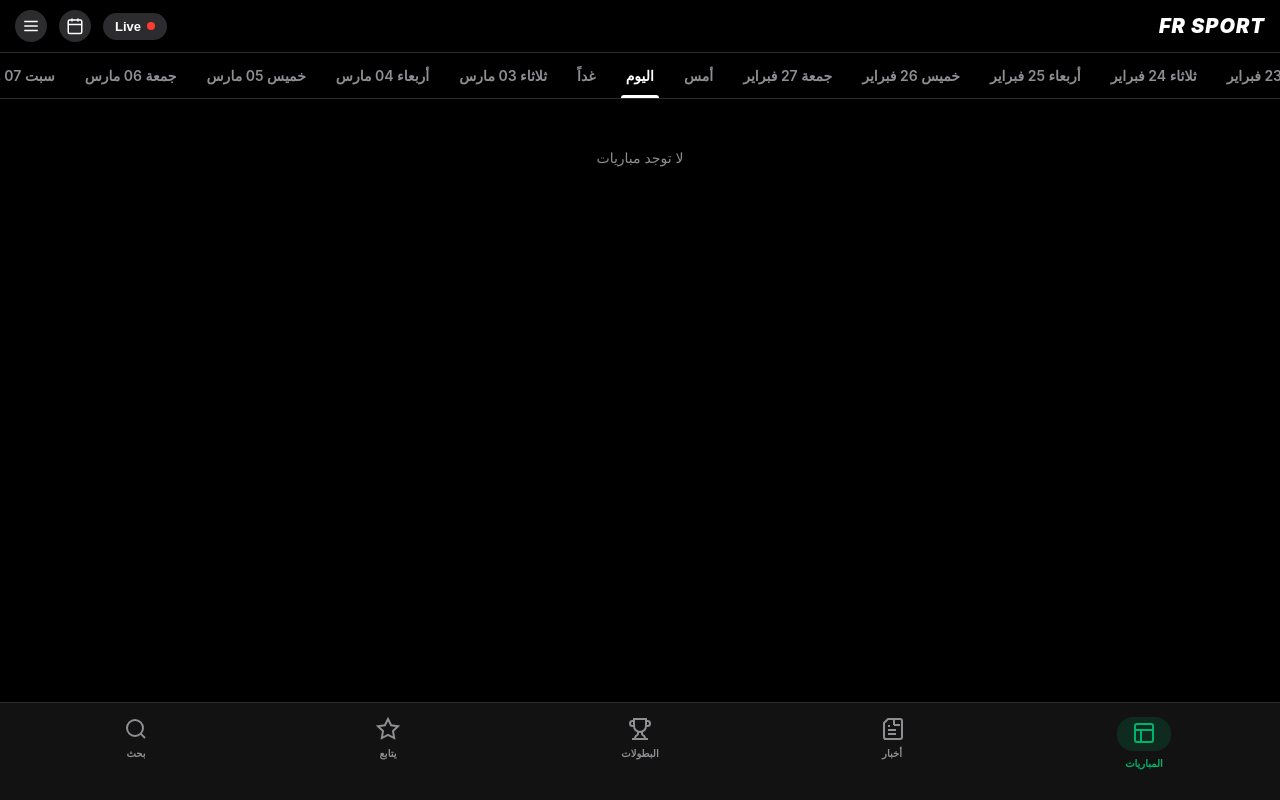
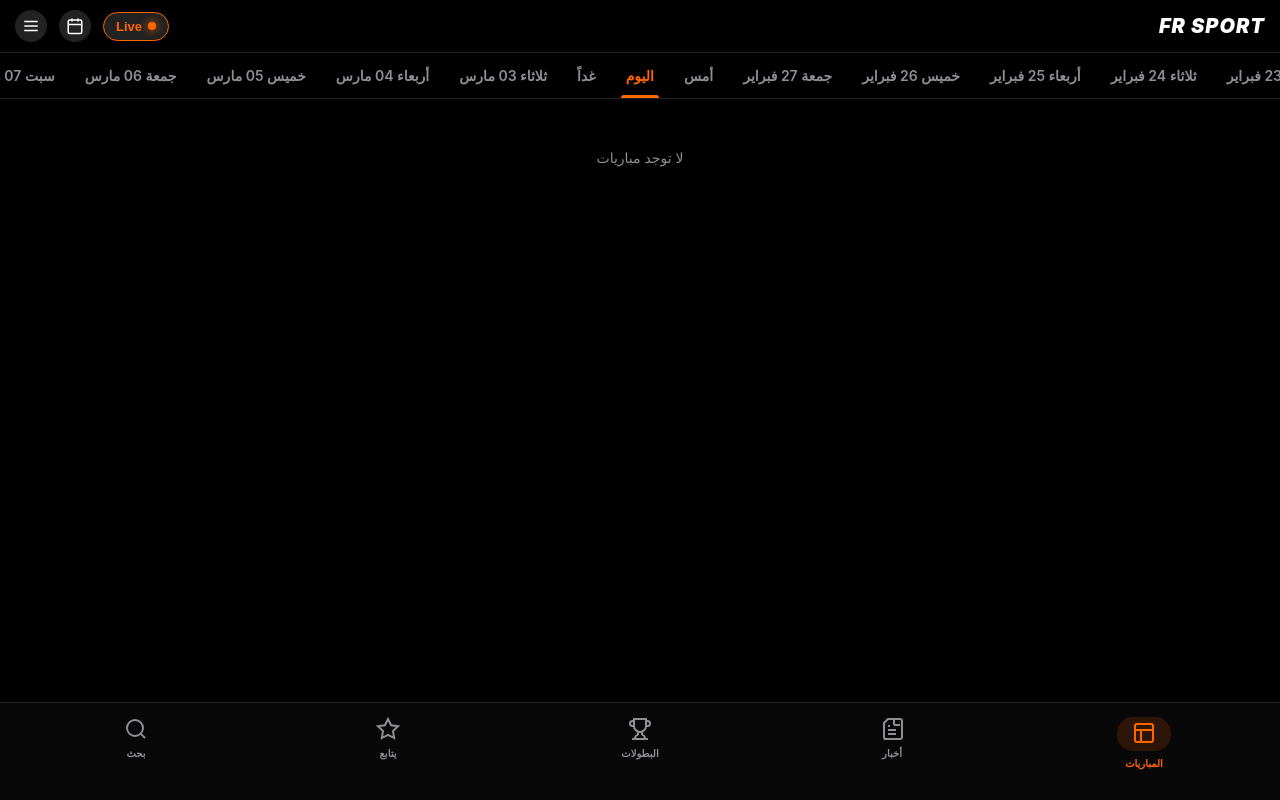
Before and after one commit to fr-sport/fr-sport, a plain HTML site: page index.html in a window 1280 px wide. Both pictures are taken after a click on the button "Live". Drawn offline with Linux system fonts and the light colour scheme; no server answers.

Commit message:
Update style.css

```diff
--- a/style.css
+++ b/style.css
@@ -1,12 +1,12 @@
-/* === ألوان وتصميم FotMob === */
+/* === ألوان وتصميم أسود وبرتقالي === */
 :root {
     --bg-color: #000000;
-    --card-bg: #1c1c1e;
+    --card-bg: #111111;
     --text-main: #ffffff;
     --text-muted: #8e8e93;
-    --fotmob-green: #00b36b;
-    --fotmob-green-bg: rgba(0, 179, 107, 0.15);
-    --border-color: #2c2c2e;
+    --accent-color: #ff6600; /* اللون البرتقالي الرياضي الفخم */
+    --accent-bg: rgba(255, 102, 0, 0.15); /* خلفية برتقالية شفافة للأزرار */
+    --border-color: #222222;
 }
 
 body {
@@ -19,20 +19,21 @@ body {
 
 /* === الشريط العلوي === */
 .top-header { display: flex; justify-content: space-between; align-items: center; padding: 10px 15px; position: sticky; top: 0; z-index: 100; background-color: var(--bg-color); border-bottom: 1px solid var(--border-color); }
-.header-right { font-size: 20px; font-weight: 900; letter-spacing: 1px; font-style: italic; }
+.header-right { font-size: 20px; font-weight: 900; letter-spacing: 1px; font-style: italic; color: var(--text-main); }
 .header-left { display: flex; align-items: center; gap: 12px; }
-.live-btn { display: flex; align-items: center; gap: 6px; background: #2c2c2e; border: none; padding: 6px 12px; border-radius: 20px; font-size: 13px; font-weight: 600; color: var(--text-main); cursor: pointer;}
+.live-btn { display: flex; align-items: center; gap: 6px; background: #222222; border: 1px solid transparent; padding: 6px 12px; border-radius: 20px; font-size: 13px; font-weight: 600; color: var(--text-main); cursor: pointer; transition: 0.3s;}
 .live-dot { width: 8px; height: 8px; background: var(--text-muted); border-radius: 50%; }
-.live-btn.active .live-dot { background: #ff3b30; }
-.icon-btn { display: flex; align-items: center; justify-content: center; width: 32px; height: 32px; border-radius: 50%; background: #2c2c2e; color: var(--text-main); }
+.live-btn.active { border-color: var(--accent-color); color: var(--accent-color); }
+.live-btn.active .live-dot { background: var(--accent-color); box-shadow: 0 0 8px var(--accent-color); }
+.icon-btn { display: flex; align-items: center; justify-content: center; width: 32px; height: 32px; border-radius: 50%; background: #222222; color: var(--text-main); }
 
 /* === شريط التواريخ === */
 .dates-wrapper { background: var(--bg-color); border-bottom: 1px solid var(--border-color); }
 .dates-slider { display: flex; overflow-x: auto; padding: 0 10px; scrollbar-width: none; align-items: center; height: 45px;}
 .dates-slider::-webkit-scrollbar { display: none; }
 .date-item { padding: 0 15px; font-size: 14px; font-weight: 600; color: var(--text-muted); white-space: nowrap; cursor: pointer; height: 100%; display: flex; align-items: center; position: relative;}
-.date-item.active { color: var(--text-main); }
-.date-item.active::after { content: ''; position: absolute; bottom: 0; left: 10px; right: 10px; height: 3px; background-color: var(--text-main); border-radius: 3px 3px 0 0; }
+.date-item.active { color: var(--accent-color); }
+.date-item.active::after { content: ''; position: absolute; bottom: 0; left: 10px; right: 10px; height: 3px; background-color: var(--accent-color); border-radius: 3px 3px 0 0; }
 
 /* === البطولات والمباريات === */
 .leagues-container { padding: 10px; }
@@ -54,17 +55,17 @@ body {
 .team-name { font-size: 13px; font-weight: 600; color: var(--text-main); white-space: nowrap; overflow: hidden; text-overflow: ellipsis; max-width: 90px; }
 
 .match-center { width: 60px; text-align: center; font-size: 12px; font-weight: bold; color: var(--text-muted); margin: 0 10px;}
-.match-center.live { color: var(--fotmob-green); }
+.match-center.live { color: var(--accent-color); }
 
 .tv-icon { display: flex; align-items: center; justify-content: flex-start; width: 24px; color: var(--text-muted); }
 
 /* === القائمة السفلية === */
-.bottom-nav { position: fixed; bottom: 0; width: 100%; background: #121212; border-top: 1px solid var(--border-color); display: flex; justify-content: space-between; padding: 8px 10px 25px 10px; z-index: 1000; box-sizing: border-box; }
+.bottom-nav { position: fixed; bottom: 0; width: 100%; background: #080808; border-top: 1px solid var(--border-color); display: flex; justify-content: space-between; padding: 8px 10px 25px 10px; z-index: 1000; box-sizing: border-box; }
 .nav-item { display: flex; flex-direction: column; align-items: center; gap: 4px; color: var(--text-muted); font-size: 10px; font-weight: 600; flex: 1; cursor: pointer; padding: 6px 0; border-radius: 10px; }
 .nav-item svg { width: 24px; height: 24px; }
-.nav-item.active { color: var(--fotmob-green); }
-.nav-item.active .icon-wrapper { background: var(--fotmob-green-bg); padding: 4px 15px; border-radius: 16px; margin-bottom: 2px;}
+.nav-item.active { color: var(--accent-color); }
+.nav-item.active .icon-wrapper { background: var(--accent-bg); padding: 4px 15px; border-radius: 16px; margin-bottom: 2px;}
 
 /* تحميل */
-.loader { text-align: center; padding: 40px; color: var(--text-muted); font-size: 14px;}
+.loader { text-align: center; padding: 40px; color: var(--accent-color); font-size: 14px;}
 .empty-msg { text-align: center; padding: 40px; color: var(--text-muted); font-size: 14px; }
```
